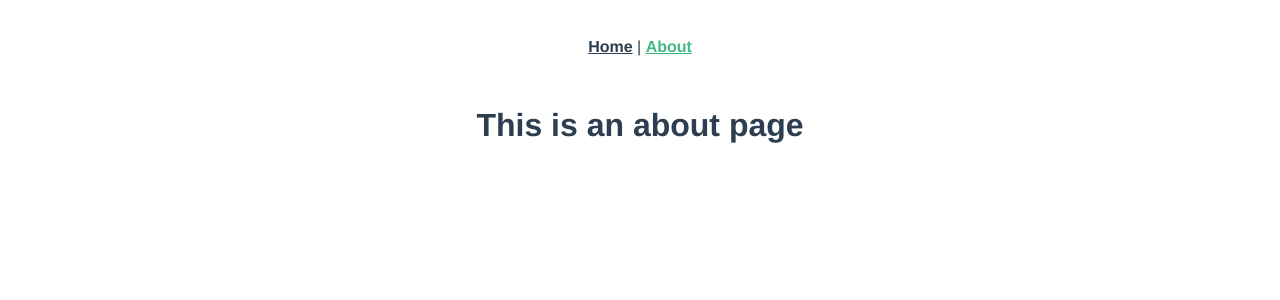
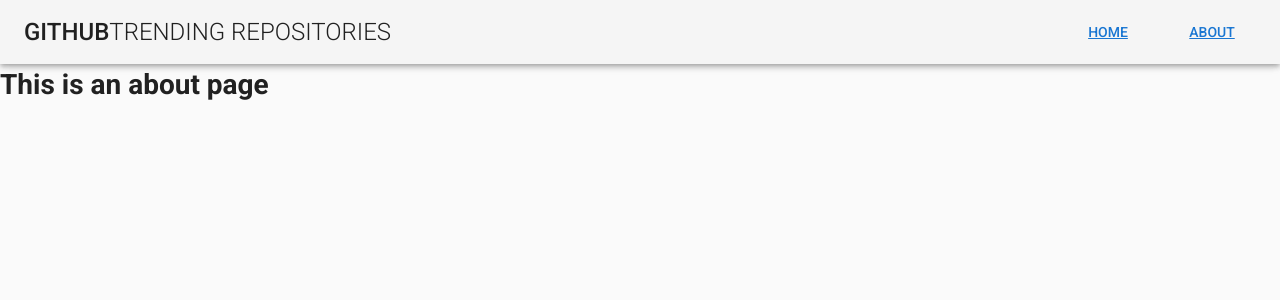
Before and after one commit to Mustapha-B/github-trending-repositories, a Vue app: page /about in a window 1280 px wide. Shown: the top 300 px of the page. Built offline with nearby package versions, Linux system fonts and the light colour scheme; no server answers; what vue-infinite-scroll would draw is missing.

Commit message:
enhancing repositories display with further details and a nice ui

```diff
--- a/package.json
+++ b/package.json
@@ -14,7 +14,8 @@
     "moment": "^2.24.0",
     "vue": "^2.6.10",
     "vue-infinite-scroll": "^2.0.2",
-    "vue-router": "^3.0.3"
+    "vue-router": "^3.0.3",
+    "vuetify": "^1.5.14"
   },
   "devDependencies": {
     "@vue/cli-plugin-babel": "^3.8.0",
--- a/public/index.html
+++ b/public/index.html
@@ -5,7 +5,9 @@
     <meta http-equiv="X-UA-Compatible" content="IE=edge">
     <meta name="viewport" content="width=device-width,initial-scale=1.0">
     <link rel="icon" href="<%= BASE_URL %>favicon.ico">
-    <title>github-trending-repositories</title>
+    <title>Trending GitHub repositories</title>
+    <link rel="stylesheet" href="https://fonts.googleapis.com/css?family=Roboto:100,300,400,500,700,900">
+    <link rel="stylesheet" href="https://fonts.googleapis.com/css?family=Material+Icons">
   </head>
   <body>
     <noscript>
--- a/src/App.vue
+++ b/src/App.vue
@@ -1,29 +1,21 @@
 <template>
-  <div id="app">
-    <div id="nav">
-      <router-link to="/">Home</router-link> |
-      <router-link to="/about">About</router-link>
-    </div>
-    <router-view/>
-  </div>
+  <v-app>
+    <v-toolbar app>
+      <v-toolbar-title class="headline text-uppercase">
+        <span>Github</span>
+        <span class="font-weight-light">Trending Repositories</span>
+      </v-toolbar-title>
+      <v-spacer></v-spacer>
+      <v-btn flat>
+        <router-link to="/">Home</router-link>
+      </v-btn>
+      <v-btn flat>
+        <router-link to="/about">About</router-link>
+      </v-btn>
+    </v-toolbar>
+
+    <v-content>
+      <router-view/>
+    </v-content>
+  </v-app>
 </template>
-
-<style lang="scss">
-#app {
-  font-family: 'Avenir', Helvetica, Arial, sans-serif;
-  -webkit-font-smoothing: antialiased;
-  -moz-osx-font-smoothing: grayscale;
-  text-align: center;
-  color: #2c3e50;
-}
-#nav {
-  padding: 30px;
-  a {
-    font-weight: bold;
-    color: #2c3e50;
-    &.router-link-exact-active {
-      color: #42b983;
-    }
-  }
-}
-</style>
--- a/src/components/TrendingRepository.vue
+++ b/src/components/TrendingRepository.vue
@@ -1,9 +1,42 @@
 <template>
-  <div class="container" v-infinite-scroll="loadRepositories" infinite-scroll-disabled="busy">
-    <div class="repository" v-for="repository in repositories" :key="repository.id">
-      <h1> {{ repository.name }} </h1>
+  <v-container grid-list-md text-xs-left>
+    <div v-infinite-scroll="loadRepositories" infinite-scroll-disabled="busy">
+      <v-layout row wrap>
+        <v-flex xs12 v-for="repository in repositories" :key="repository.id">
+          <v-card class="repository-card">
+            <v-layout row wrap>
+              <v-flex xs4 sm3 md2>
+                <v-img :src="repository.owner.avatar_url"></v-img>
+              </v-flex>
+              <v-flex xs8 sm9 md10>
+                <v-card-title primary-title>
+                  <div>
+                    <h3 class="headline mb-0"> {{ repository.name }} </h3>
+                    <div> {{ repository.description }} </div>
+                  </div>
+                </v-card-title>
+                <v-card-actions>
+                  <v-layout row wrap>
+                    <v-flex>
+                      <v-btn flat color="orange">Stars: {{ repository.stargazers_count }} </v-btn>
+                      <v-btn flat color="orange">Issues: {{ repository.open_issues_count }} </v-btn>
+                      <v-btn
+                              flat
+                              color="orange"
+                      >
+                        Submitted {{ moment(repository.created_at).fromNow() }}
+                        by {{ repository.owner.login }}
+                      </v-btn>
+                    </v-flex>
+                  </v-layout>
+                </v-card-actions>
+              </v-flex>
+            </v-layout>
+          </v-card>
+        </v-flex>
+      </v-layout>
     </div>
-  </div>
+  </v-container>
 </template>
 
 <script>
@@ -44,5 +77,7 @@ export default {
 </script>
 
 <style scoped>
-
+  .repository-card {
+    margin-bottom: 10px;
+  }
 </style>
--- a/src/main.js
+++ b/src/main.js
@@ -1,12 +1,18 @@
 import Vue from 'vue';
 import infiniteScroll from 'vue-infinite-scroll';
+import Vuetify from 'vuetify';
+import moment from 'moment';
 import App from './App.vue';
 import router from './router';
 import ApiService from './services/api.service';
+import 'vuetify/dist/vuetify.min.css';
 
 Vue.config.productionTip = false;
+
 ApiService.init(process.env.VUE_APP_ROOT_API);
 Vue.use(infiniteScroll);
+Vue.use(Vuetify);
+Vue.prototype.moment = moment;
 
 new Vue({
   router,
```
Also changed, not shown: 1 other file (tests, documents, lock files or other folders).
